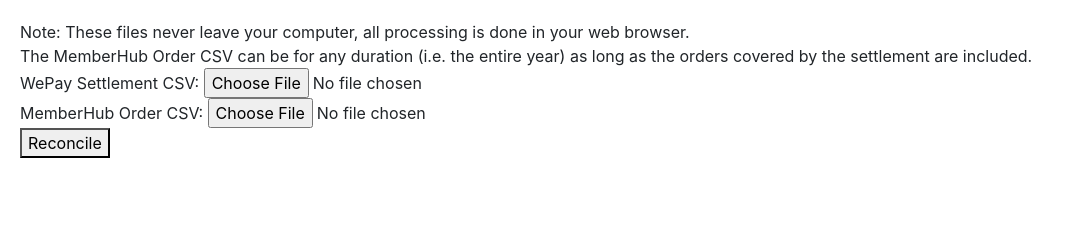
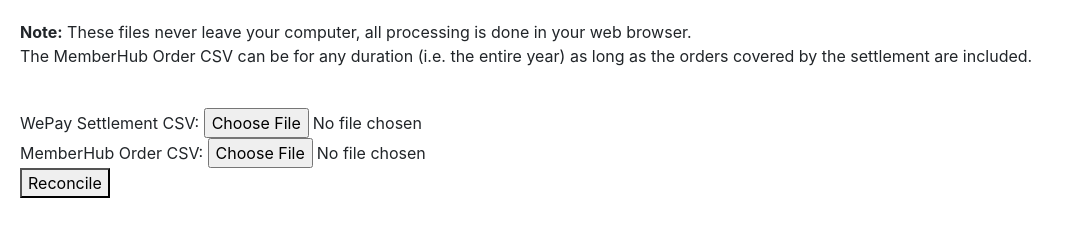
Before and after one commit to bogosj/mh-reconcile, a plain HTML site: page reconcile.html in a window 1280 px wide. Shown: the whole page, without its empty margins (0-1074 px from the left). Drawn offline with nearby package versions, Linux system fonts and the light colour scheme.

Commit message:
Update reconcile.html

```diff
--- a/reconcile.html
+++ b/reconcile.html
@@ -19,7 +19,7 @@
   <body>
     <div id="loading">Loading...</div>
     <div id="content" style="display: none">
-      <div id="instructions><strong>Note:</strong>
+      <div id="instructions"><strong>Note:</strong>
         These files never leave your computer, all processing is done in your web browser.
         <br />
         The MemberHub Order CSV can be for any duration (i.e. the entire year) as long as the orders covered by the settlement are included.
```
